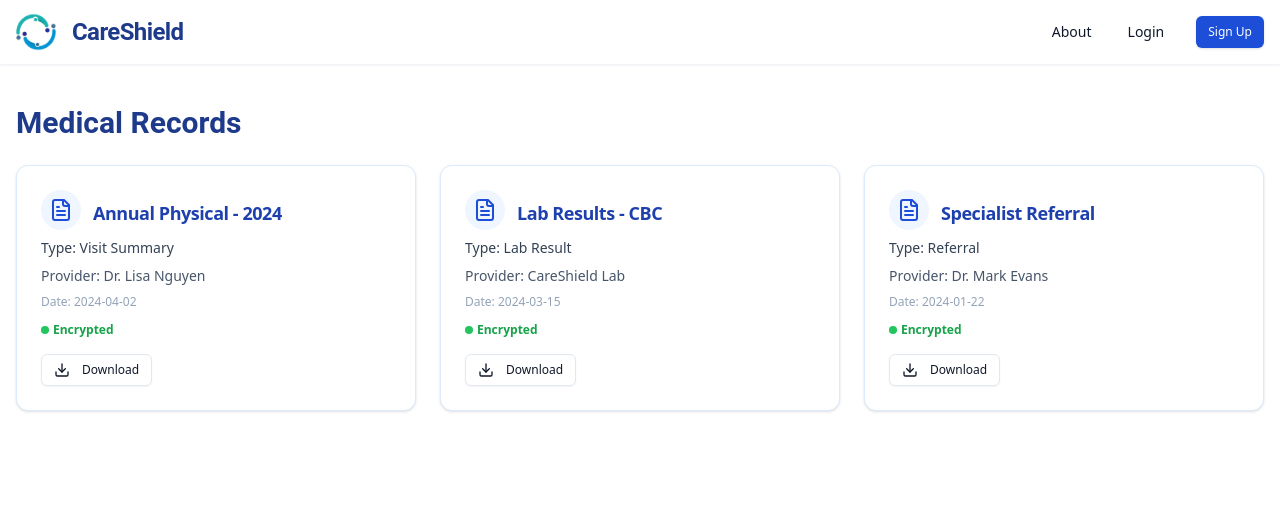
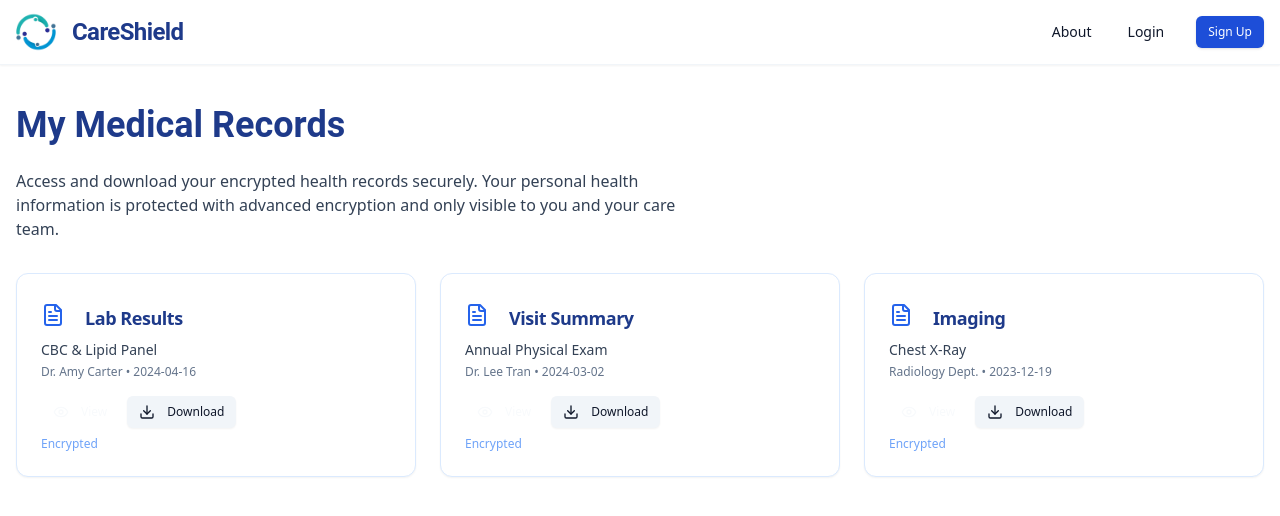
Before and after one commit to Collin-Test-Quome-Org/create-a-comprehensive-hipaa-compliant-patient-por-00ec075e-c3cbda37, a React (Vite) app in the folder frontend/: page /medical-records in a window 1280 px wide. Shown: the top 516 px of the page. Built offline with nearby package versions, Linux system fonts and the light colour scheme.

Commit message:
Add core patient portal feature pages (MedicalRecords, Appointments, Prescriptions, Messages, Notifications) with mock data and interactive UI.

```diff
--- a/frontend/src/pages/Appointments.tsx
+++ b/frontend/src/pages/Appointments.tsx
@@ -1,77 +1,108 @@
+import { Card, CardContent, CardHeader, CardTitle } from '@/components/ui/card';
+import { Button } from '@/components/ui/button';
+import { Calendar, Plus, CheckCircle2, XCircle } from 'lucide-react';
+import { motion } from 'framer-motion';
 import { useState } from 'react';
-import { Button } from '@/components/ui/button';
-import { Card, CardContent, CardHeader, CardTitle } from '@/components/ui/card';
-import { Link } from 'react-router-dom';
-import { Calendar, User, CheckCircle2, XCircle } from 'lucide-react';
-import { motion } from 'framer-motion';
 
+// Mock appointments
 const mockAppointments = [
   {
     id: 'appt-1',
-    provider: 'Dr. Harper Lee',
-    type: 'Telehealth',
-    date: '2024-06-12',
-    time: '11:00 AM',
+    date: '2024-07-12',
+    time: '9:30 AM',
+    type: 'Primary Care',
+    provider: 'Dr. Amy Carter',
     status: 'Confirmed',
   },
   {
     id: 'appt-2',
-    provider: 'Dr. Amir Patel',
-    type: 'In-person',
-    date: '2024-06-21',
-    time: '2:30 PM',
-    status: 'Requested',
+    date: '2024-06-20',
+    time: '2:00 PM',
+    type: 'Dermatology',
+    provider: 'Dr. Lee Tran',
+    status: 'Upcoming',
+  },
+  {
+    id: 'appt-3',
+    date: '2024-05-05',
+    time: '11:00 AM',
+    type: 'Lab Work',
+    provider: 'Lab Department',
+    status: 'Completed',
   },
 ];
 
 export function Appointments() {
-  const [isLoaded, setIsLoaded] = useState(false);
-  setTimeout(() => setIsLoaded(true), 200);
+  const [canceledId, setCanceledId] = useState<string | null>(null);
 
   return (
-    <motion.section
-      initial={{ opacity: 0, y: 24 }}
-      animate={isLoaded ? { opacity: 1, y: 0 } : {}}
-      className="container mx-auto px-4 py-12 min-h-[calc(100vh-80px)]"
+    <motion.div
+      className="container mx-auto py-10 px-4"
+      initial={{ opacity: 0, y: 32 }}
+      animate={{ opacity: 1, y: 0 }}
+      transition={{ duration: 0.5 }}
     >
-      <div className="flex items-center gap-3 mb-4">
-        <Calendar className="text-blue-700" />
-        <h1 className="text-2xl md:text-3xl font-bold text-blue-900" style={{ fontFamily: 'Roboto, sans-serif' }}>
-          Your Appointments
+      <div className="flex items-center justify-between mb-6">
+        <h1 className="text-3xl md:text-4xl font-bold text-blue-900" style={{ fontFamily: 'Roboto, sans-serif' }}>
+          Appointments
         </h1>
+        <Button id="new-appointment-btn" className="bg-blue-700 text-white hover:bg-blue-900 flex gap-1" size="sm">
+          <Plus className="w-4 h-4" /> Schedule
+        </Button>
       </div>
-      <p className="text-slate-600 mb-8" style={{ fontFamily: 'Roboto, sans-serif' }}>
-        Schedule, manage, and review your appointments securely. Video visits and in-person options available.
-      </p>
-      <Button asChild id="schedule-appt-btn" className="mb-6 bg-blue-700 text-white hover:bg-blue-900">
-        <Link to="/appointments/new">+ Schedule New Appointment</Link>
-      </Button>
-      <div className="grid grid-cols-1 md:grid-cols-2 gap-6">
+      <div className="grid md:grid-cols-2 lg:grid-cols-3 gap-6">
         {mockAppointments.map((appt) => (
-          <Card key={appt.id} className="hover:shadow-lg transition-shadow group">
-            <CardHeader className="flex flex-row items-center gap-2 justify-between">
-              <CardTitle className="text-blue-900 flex gap-2 items-center">
-                <User className="w-5 h-5 text-blue-700" /> {appt.provider}
+          <motion.div key={appt.id} whileHover={{ scale: 1.025 }}>
+            <Card className="h-full border-blue-100 shadow-sm">
+              <CardHeader className="flex flex-row items-center gap-3 pb-2">
+                <Calendar className="text-blue-600 mr-2" />
+                <CardTitle className="text-lg font-semibold text-blue-900">
+                  {appt.type}
                 </CardTitle>
-              <span className="text-xs text-slate-400">{appt.date} @ {appt.time}</span>
               </CardHeader>
               <CardContent>
-              <div className="flex items-center gap-2 mb-3">
-                <span className="font-semibold text-slate-700">{appt.type}</span>
-                {appt.status === 'Confirmed' ? (
-                  <CheckCircle2 className="w-4 h-4 text-green-600" />
-                ) : (
-                  <XCircle className="w-4 h-4 text-yellow-500" />
+                <div className="text-slate-700 mb-1 text-sm">
+                  {appt.provider}
+                </div>
+                <div className="text-xs text-slate-500 mb-1">
+                  {appt.date} &bull; {appt.time}
+                </div>
+                <div className="mt-2 flex items-center gap-2">
+                  {appt.status === 'Confirmed' && (
+                    <span className="flex items-center text-green-600 text-xs font-semibold"><CheckCircle2 className="w-4 h-4 mr-1" /> Confirmed</span>
                   )}
-                <span className="text-xs text-slate-500">{appt.status}</span>
+                  {appt.status === 'Upcoming' && (
+                    <span className="flex items-center text-blue-600 text-xs font-semibold"><Calendar className="w-4 h-4 mr-1" /> Upcoming</span>
+                  )}
+                  {appt.status === 'Completed' && (
+                    <span className="flex items-center text-slate-500 text-xs font-semibold"><CheckCircle2 className="w-4 h-4 mr-1" /> Completed</span>
+                  )}
                 </div>
-              <Button asChild id={`appt-view-${appt.id}`} variant="outline" className="w-full group-hover:bg-blue-50">
-                <Link to={`/appointments/${appt.id}`}>View Details</Link>
+                {appt.status !== 'Completed' && !canceledId && (
+                  <Button
+                    id={`cancel-appointment-${appt.id}`}
+                    variant="destructive"
+                    size="sm"
+                    className="mt-4"
+                    onClick={() => setCanceledId(appt.id)}
+                  >
+                    <XCircle className="w-4 h-4 mr-1" /> Cancel
                   </Button>
+                )}
+                {canceledId === appt.id && (
+                  <motion.div
+                    className="mt-4 text-xs text-red-600"
+                    initial={{ opacity: 0 }}
+                    animate={{ opacity: 1 }}
+                  >
+                    Appointment canceled (demo only).<br />A secure notification will be sent to your care team.
+                  </motion.div>
+                )}
               </CardContent>
             </Card>
+          </motion.div>
         ))}
       </div>
-    </motion.section>
+    </motion.div>
   );
 }
--- a/frontend/src/pages/MedicalRecords.tsx
+++ b/frontend/src/pages/MedicalRecords.tsx
@@ -1,89 +1,109 @@
-import { Card, CardHeader, CardTitle, CardContent } from '@/components/ui/card';
+import { Card, CardContent, CardHeader, CardTitle } from '@/components/ui/card';
 import { Button } from '@/components/ui/button';
-import { FileText, Download } from 'lucide-react';
+import { FileText, Download, Eye } from 'lucide-react';
+import { useState } from 'react';
 import { motion } from 'framer-motion';
 
+// Mock encrypted records
 const mockRecords = [
   {
     id: 'rec-1',
-    title: 'Annual Physical - 2024',
-    date: '2024-04-02',
-    type: 'Visit Summary',
-    provider: 'Dr. Lisa Nguyen',
+    date: '2024-04-16',
+    type: 'Lab Results',
+    provider: 'Dr. Amy Carter',
+    desc: 'CBC & Lipid Panel',
     encrypted: true,
-    downloadUrl: '#',
   },
   {
     id: 'rec-2',
-    title: 'Lab Results - CBC',
-    date: '2024-03-15',
-    type: 'Lab Result',
-    provider: 'CareShield Lab',
+    date: '2024-03-02',
+    type: 'Visit Summary',
+    provider: 'Dr. Lee Tran',
+    desc: 'Annual Physical Exam',
     encrypted: true,
-    downloadUrl: '#',
   },
   {
     id: 'rec-3',
-    title: 'Specialist Referral',
-    date: '2024-01-22',
-    type: 'Referral',
-    provider: 'Dr. Mark Evans',
+    date: '2023-12-19',
+    type: 'Imaging',
+    provider: 'Radiology Dept.',
+    desc: 'Chest X-Ray',
     encrypted: true,
-    downloadUrl: '#',
   },
 ];
 
 export function MedicalRecords() {
+  const [viewed, setViewed] = useState<string | null>(null);
+
   return (
-    <div className="container mx-auto px-4 py-10 min-h-[calc(100vh-64px)] bg-white">
-      <motion.h1
-        className="text-2xl md:text-3xl font-bold text-blue-900 mb-6"
-        style={{ fontFamily: 'Roboto, sans-serif' }}
-        initial={{ opacity: 0, y: -32 }}
-        animate={{ opacity: 1, y: 0 }}
-        transition={{ duration: 0.6 }}
-      >
-        Medical Records
-      </motion.h1>
-      <motion.div
-        initial="hidden"
-        animate="visible"
-        variants={{
-          hidden: { opacity: 0, y: 32 },
-          visible: { opacity: 1, y: 0 },
-        }}
-        transition={{ staggerChildren: 0.1 }}
-        className="grid grid-cols-1 md:grid-cols-2 lg:grid-cols-3 gap-6"
-      >
+    <motion.div
+      className="container mx-auto py-10 px-4"
+      initial={{ opacity: 0, y: 32 }}
+      animate={{ opacity: 1, y: 0 }}
+      transition={{ duration: 0.5 }}
+    >
+      <h1 className="text-3xl md:text-4xl font-bold text-blue-900 mb-6" style={{ fontFamily: 'Roboto, sans-serif' }}>
+        My Medical Records
+      </h1>
+      <p className="mb-8 text-slate-700 max-w-2xl">
+        Access and download your encrypted health records securely. Your personal health information is protected with advanced encryption and only visible to you and your care team.
+      </p>
+      <div className="grid md:grid-cols-2 lg:grid-cols-3 gap-6">
         {mockRecords.map((rec) => (
-          <motion.div key={rec.id} variants={{ hidden: { opacity: 0, y: 32 }, visible: { opacity: 1, y: 0 } }}>
-            <Card className="border-blue-100 hover:border-blue-700 transition-all h-full">
+          <motion.div
+            key={rec.id}
+            whileHover={{ scale: 1.025 }}
+            className=""
+          >
+            <Card className="h-full border-blue-100 shadow-sm">
               <CardHeader className="flex flex-row items-center gap-3 pb-2">
-                <span className="rounded-full p-2 bg-blue-50 text-blue-700">
-                  <FileText />
-                </span>
-                <CardTitle className="text-blue-800 text-lg">{rec.title}</CardTitle>
+                <FileText className="text-blue-600 mr-2" />
+                <CardTitle className="text-lg font-semibold text-blue-900">
+                  {rec.type}
+                </CardTitle>
               </CardHeader>
-              <CardContent className="flex flex-col gap-2">
-                <div className="text-slate-700 text-sm">Type: {rec.type}</div>
-                <div className="text-slate-600 text-sm">Provider: {rec.provider}</div>
-                <div className="text-slate-400 text-xs">Date: {rec.date}</div>
+              <CardContent>
+                <div className="text-slate-700 mb-1 text-sm">{rec.desc}</div>
+                <div className="text-xs text-slate-500 mb-1">
+                  {rec.provider} &bull; {rec.date}
+                </div>
+                <div className="flex gap-2 mt-4">
+                  <Button
+                    id={`view-record-${rec.id}`}
+                    variant="ghost"
+                    size="sm"
+                    onClick={() => setViewed(rec.id)}
+                  >
+                    <Eye className="w-4 h-4 mr-1" /> View
+                  </Button>
+                  <Button
+                    id={`download-record-${rec.id}`}
+                    variant="secondary"
+                    size="sm"
+                  >
+                    <Download className="w-4 h-4 mr-1" /> Download
+                  </Button>
+                </div>
                 {rec.encrypted && (
-                  <div className="text-xs text-green-600 font-semibold flex items-center gap-1 mt-1">
-                    <span className="inline-block w-2 h-2 rounded-full bg-green-500" />
-                    Encrypted
+                  <div className="mt-2 text-xs text-blue-500 font-medium">
+                    <span className="animate-pulse">Encrypted</span>
                   </div>
                 )}
-                <Button variant="outline" size="sm" id={`download-record-${rec.id}`} className="mt-2 w-fit" asChild>
-                  <a href={rec.downloadUrl} download>
-                    <Download size={16} className="mr-1" /> Download
-                  </a>
-                </Button>
+                {viewed === rec.id && (
+                  <motion.div
+                    className="mt-4 bg-blue-50 p-3 rounded shadow-inner border border-blue-100 text-xs"
+                    initial={{ opacity: 0, y: 12 }}
+                    animate={{ opacity: 1, y: 0 }}
+                  >
+                    <div className="font-bold text-blue-900 mb-1">[Encrypted Content]</div>
+                    <div className="text-slate-600">For demo: This is a simulated decrypted medical record. In production, this data is end-to-end encrypted and only accessible by you and authorized providers.</div>
+                  </motion.div>
+                )}
               </CardContent>
             </Card>
           </motion.div>
         ))}
-      </motion.div>
-    </div>
+      </div>
+    </motion.div>
   );
 }
--- a/frontend/src/pages/Messages.tsx
+++ b/frontend/src/pages/Messages.tsx
@@ -1,72 +1,128 @@
+import { Card, CardHeader, CardContent, CardTitle } from '@/components/ui/card';
+import { Button } from '@/components/ui/button';
+import { Mail, Send, Lock } from 'lucide-react';
 import { useState } from 'react';
-import { Card, CardContent, CardHeader, CardTitle } from '@/components/ui/card';
-import { Button } from '@/components/ui/button';
-import { MessageSquare, Lock } from 'lucide-react';
-import { Link } from 'react-router-dom';
 import { motion } from 'framer-motion';
 
 const mockThreads = [
   {
-    threadId: 'th-1',
-    subject: 'Prescription Refill',
-    from: 'Dr. Lee',
-    date: '2024-06-05',
+    id: 'msg-1',
+    subject: 'Lab Results Question',
+    with: 'Dr. Amy Carter',
     unread: true,
+    lastMessage: 'Your results are normal! Let me know if you have questions.',
+    lastTime: '2024-04-18 09:23',
   },
   {
-    threadId: 'th-2',
-    subject: 'Lab Results Ready',
-    from: 'CareShield Team',
-    date: '2024-06-01',
+    id: 'msg-2',
+    subject: 'Request for Appointment',
+    with: 'Front Desk',
     unread: false,
+    lastMessage: 'We have scheduled you for June 20th at 2:00 PM.',
+    lastTime: '2024-04-04 15:12',
+  },
+  {
+    id: 'msg-3',
+    subject: 'Prescription Inquiry',
+    with: 'Dr. Lee Tran',
+    unread: false,
+    lastMessage: 'You have one refill remaining on Atorvastatin.',
+    lastTime: '2024-03-21 10:44',
   },
 ];
 
 export function Messages() {
-  const [isLoaded, setIsLoaded] = useState(false);
-  setTimeout(() => setIsLoaded(true), 150);
+  const [composing, setComposing] = useState(false);
+  const [sent, setSent] = useState(false);
 
   return (
-    <motion.section
-      initial={{ opacity: 0, y: 24 }}
-      animate={isLoaded ? { opacity: 1, y: 0 } : {}}
-      className="container mx-auto px-4 py-12 min-h-[calc(100vh-80px)]"
+    <motion.div
+      className="container mx-auto py-10 px-4"
+      initial={{ opacity: 0, y: 32 }}
+      animate={{ opacity: 1, y: 0 }}
+      transition={{ duration: 0.5 }}
     >
-      <div className="flex items-center gap-3 mb-4">
-        <MessageSquare className="text-blue-700" />
-        <h1 className="text-2xl md:text-3xl font-bold text-blue-900" style={{ fontFamily: 'Roboto, sans-serif' }}>
-          Secure Messaging
+      <div className="flex items-center justify-between mb-6">
+        <h1 className="text-3xl md:text-4xl font-bold text-blue-900" style={{ fontFamily: 'Roboto, sans-serif' }}>
+          Secure Messages
         </h1>
+        <Button id="compose-message-btn" className="bg-blue-700 text-white hover:bg-blue-900 flex gap-1" size="sm" onClick={() => { setComposing(true); setSent(false); }}>
+          <Mail className="w-4 h-4" /> New Message
+        </Button>
       </div>
-      <p className="text-slate-600 mb-8 flex items-center gap-2" style={{ fontFamily: 'Roboto, sans-serif' }}>
-        <Lock className="w-4 h-4 text-green-700" />
-        All conversations are encrypted end-to-end for your privacy.
-      </p>
-      <Button asChild id="new-message-btn" className="mb-6 bg-blue-700 text-white hover:bg-blue-900">
-        <Link to="/messages/new">+ New Message</Link>
-      </Button>
-      <div className="grid grid-cols-1 md:grid-cols-2 gap-6">
+      <div className="grid md:grid-cols-2 lg:grid-cols-3 gap-6 mb-10">
         {mockThreads.map((thread) => (
-          <Card
-            key={thread.threadId}
-            className={`hover:shadow-lg transition-shadow group ${thread.unread ? 'border-blue-700 border-2' : ''}`}
-          >
-            <CardHeader className="flex flex-row items-center gap-2 justify-between">
-              <CardTitle className="text-blue-900">{thread.subject}</CardTitle>
-              <span className="text-xs text-slate-400">{thread.date}</span>
-            </CardHeader>
-            <CardContent>
-              <div className="flex items-center gap-2 mb-3">
-                <span className="font-semibold text-slate-700">From: {thread.from}</span>
-                {thread.unread && <span className="text-xs px-2 py-0.5 rounded bg-blue-100 text-blue-900">Unread</span>}
-              </div>
-              <Button asChild id={`thread-view-${thread.threadId}`} variant="outline" className="w-full group-hover:bg-blue-50">
-                <Link to={`/messages/${thread.threadId}`}>Open Thread</Link>
-              </Button>
-            </CardContent>
-          </Card>
+          <motion.div key={thread.id} whileHover={{ scale: 1.025 }}>
+            <Card className={`h-full border-blue-100 shadow-sm ${thread.unread ? 'ring-2 ring-blue-400' : ''}`}>
+              <CardHeader className="flex flex-row items-center gap-3 pb-2">
+                <Mail className="text-blue-600 mr-2" />
+                <CardTitle className="text-lg font-semibold text-blue-900">
+                  {thread.subject}
+                </CardTitle>
+              </CardHeader>
+              <CardContent className="text-sm">
+                <div className="text-slate-700 mb-1">With: {thread.with}</div>
+                <div className="text-xs text-slate-500 mb-1">{thread.lastTime}</div>
+                <div className="mb-2 text-slate-700">{thread.lastMessage}</div>
+                {thread.unread && (
+                  <span className="inline-block px-2 py-0.5 text-xs rounded-full bg-blue-100 text-blue-700 font-medium">Unread</span>
+                )}
+                <Button id={`open-thread-${thread.id}`} variant="ghost" size="sm" className="mt-3">
+                  Open Conversation
+                </Button>
+              </CardContent>
+            </Card>
+          </motion.div>
         ))}
       </div>
-    </motion.section>
+      {composing && !sent && (
+        <motion.div
+          className="max-w-xl mx-auto p-6 bg-white rounded-lg shadow-lg border border-blue-100"
+          initial={{ opacity: 0, y: 32 }}
+          animate={{ opacity: 1, y: 0 }}
+        >
+          <div className="flex items-center mb-4 gap-2">
+            <Lock className="text-blue-700" />
+            <div className="font-bold text-blue-900">Compose Secure Message</div>
+          </div>
+          <form
+            onSubmit={e => {
+              e.preventDefault();
+              setSent(true);
+              setComposing(false);
+            }}
+          >
+            <div className="mb-3">
+              <label htmlFor="to" className="block text-xs font-medium text-blue-800 mb-1">To</label>
+              <input id="to" name="to" className="w-full border border-slate-200 rounded px-3 py-2 text-sm focus:outline-none focus:ring-2 focus:ring-blue-300" placeholder="Dr. Amy Carter" required />
+            </div>
+            <div className="mb-3">
+              <label htmlFor="subject" className="block text-xs font-medium text-blue-800 mb-1">Subject</label>
+              <input id="subject" name="subject" className="w-full border border-slate-200 rounded px-3 py-2 text-sm focus:outline-none focus:ring-2 focus:ring-blue-300" placeholder="Subject" required />
+            </div>
+            <div className="mb-4">
+              <label htmlFor="message" className="block text-xs font-medium text-blue-800 mb-1">Message</label>
+              <textarea id="message" name="message" rows={4} className="w-full border border-slate-200 rounded px-3 py-2 text-sm focus:outline-none focus:ring-2 focus:ring-blue-300" placeholder="Type your message..." required />
+            </div>
+            <Button id="send-message-btn" type="submit" className="bg-blue-700 text-white hover:bg-blue-900 flex gap-1">
+              <Send className="w-4 h-4" /> Send Securely
+            </Button>
+            <Button id="cancel-compose-btn" type="button" variant="ghost" className="ml-2" onClick={() => setComposing(false)}>
+              Cancel
+            </Button>
+          </form>
+        </motion.div>
+      )}
+      {sent && (
+        <motion.div
+          className="max-w-md mx-auto mt-8 p-4 bg-blue-50 rounded-lg border border-blue-100 text-blue-900 text-center"
+          initial={{ opacity: 0 }}
+          animate={{ opacity: 1 }}
+        >
+          <div className="font-bold mb-2">Message sent securely!</div>
+          <div className="text-xs">Your encrypted message has been delivered to your provider's inbox.</div>
+        </motion.div>
+      )}
+    </motion.div>
   );
 }
--- a/frontend/src/pages/Notifications.tsx
+++ b/frontend/src/pages/Notifications.tsx
@@ -1,65 +1,64 @@
-import { useState } from 'react';
+import { Card, CardContent } from '@/components/ui/card';
+import { Bell, CheckCircle2, FileText, Calendar } from 'lucide-react';
 import { motion } from 'framer-motion';
-import { Bell, CheckCircle2, FileText } from 'lucide-react';
 
-const mockNotifs = [
+const mockNotifications = [
   {
     id: 'notif-1',
-    type: 'Appointment Confirmed',
-    detail: 'Your appointment with Dr. Lee is confirmed for 6/12/2024 at 11:00 AM.',
-    date: '2024-06-08',
+    type: 'Lab Results',
+    message: 'New cholesterol panel results available. View in Medical Records.',
+    time: 'Just now',
+    icon: <FileText className="text-blue-700" />,
     unread: true,
   },
   {
     id: 'notif-2',
-    type: 'Lab Result Ready',
-    detail: 'Your blood test results are available in Medical Records.',
-    date: '2024-06-06',
+    type: 'Appointment',
+    message: 'Appointment with Dr. Lee Tran confirmed for June 20th.',
+    time: '2 hours ago',
+    icon: <Calendar className="text-blue-700" />,
+    unread: false,
+  },
+  {
+    id: 'notif-3',
+    type: 'Prescription',
+    message: 'Atorvastatin refill approved. Ready for pickup.',
+    time: 'Yesterday',
+    icon: <CheckCircle2 className="text-green-600" />,
     unread: false,
   },
 ];
 
 export function Notifications() {
-  const [isLoaded, setIsLoaded] = useState(false);
-  setTimeout(() => setIsLoaded(true), 100);
-
   return (
-    <motion.section
-      initial={{ opacity: 0, y: 24 }}
-      animate={isLoaded ? { opacity: 1, y: 0 } : {}}
-      className="container mx-auto px-4 py-12 min-h-[calc(100vh-80px)]"
+    <motion.div
+      className="container mx-auto py-10 px-4"
+      initial={{ opacity: 0, y: 32 }}
+      animate={{ opacity: 1, y: 0 }}
+      transition={{ duration: 0.5 }}
     >
-      <div className="flex items-center gap-3 mb-4">
+      <div className="flex items-center gap-2 mb-6">
         <Bell className="text-blue-700" />
-        <h1 className="text-2xl md:text-3xl font-bold text-blue-900" style={{ fontFamily: 'Roboto, sans-serif' }}>
+        <h1 className="text-3xl md:text-4xl font-bold text-blue-900" style={{ fontFamily: 'Roboto, sans-serif' }}>
           Notifications
         </h1>
       </div>
-      <p className="text-slate-600 mb-8" style={{ fontFamily: 'Roboto, sans-serif' }}>
-        Stay updated on your appointments, results, and important account alerts.
-      </p>
-      <ul className="divide-y divide-slate-200 bg-white rounded-xl shadow">
-        {mockNotifs.map((notif) => (
-          <li
-            key={notif.id}
-            className={`flex items-start py-4 px-6 gap-4 ${notif.unread ? 'bg-blue-50' : ''}`}
-          >
-            <div className="flex flex-col items-center pt-1">
-              {notif.type.includes('Lab') ? (
-                <FileText className="w-6 h-6 text-blue-700" />
-              ) : (
-                <CheckCircle2 className="w-6 h-6 text-green-700" />
-              )}
-            </div>
-            <div className="flex-1">
-              <div className="font-bold text-blue-900">{notif.type}</div>
-              <div className="text-slate-700 mb-1">{notif.detail}</div>
-              <div className="text-xs text-slate-400">{notif.date}</div>
-            </div>
-            {notif.unread && <span className="mt-1 text-xs px-2 py-0.5 rounded bg-blue-100 text-blue-900">New</span>}
-          </li>
+      <div className="grid md:grid-cols-2 lg:grid-cols-3 gap-6">
+        {mockNotifications.map((notif) => (
+          <motion.div key={notif.id} whileHover={{ scale: 1.025 }}>
+            <Card className={`h-full border-blue-100 shadow-sm ${notif.unread ? 'ring-2 ring-blue-300' : ''}`}>
+              <CardContent className="flex flex-row items-center gap-3 py-6">
+                <div className="flex-shrink-0">{notif.icon}</div>
+                <div>
+                  <div className="font-semibold text-blue-900 mb-1">{notif.type}</div>
+                  <div className="text-slate-700 text-sm mb-1">{notif.message}</div>
+                  <div className="text-xs text-slate-500">{notif.time}</div>
+                </div>
+              </CardContent>
+            </Card>
+          </motion.div>
         ))}
-      </ul>
-    </motion.section>
+      </div>
+    </motion.div>
   );
 }
```
Also changed, not shown: frontend/src/pages/Prescriptions.tsx (+77 -36 lines). Lines whose indentation alone changed are shown as unchanged.
